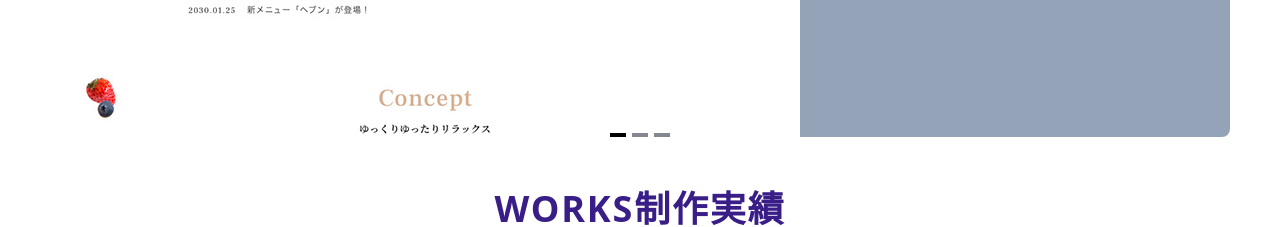
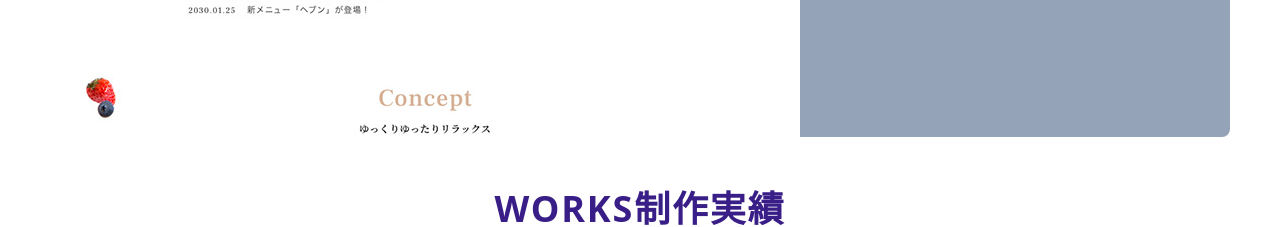
Before and after one commit to rito-aither/012_nuxt-02_tori-corporate, a Nuxt app: page / in a window 1280 px wide. Shown: the part 2386-2613 px from the top of the page. Built offline with nearby package versions, Linux system fonts and the light colour scheme.

Commit message:
fix slider

```diff
--- a/components/slider.vue
+++ b/components/slider.vue
@@ -10,7 +10,7 @@
 
             <template #addons :>
                 <navigation />
-                <pagination />
+                <!-- <pagination />　うまく行かないからひとまず置いとく -->
             </template>
         </carousel>
     </div>
```
